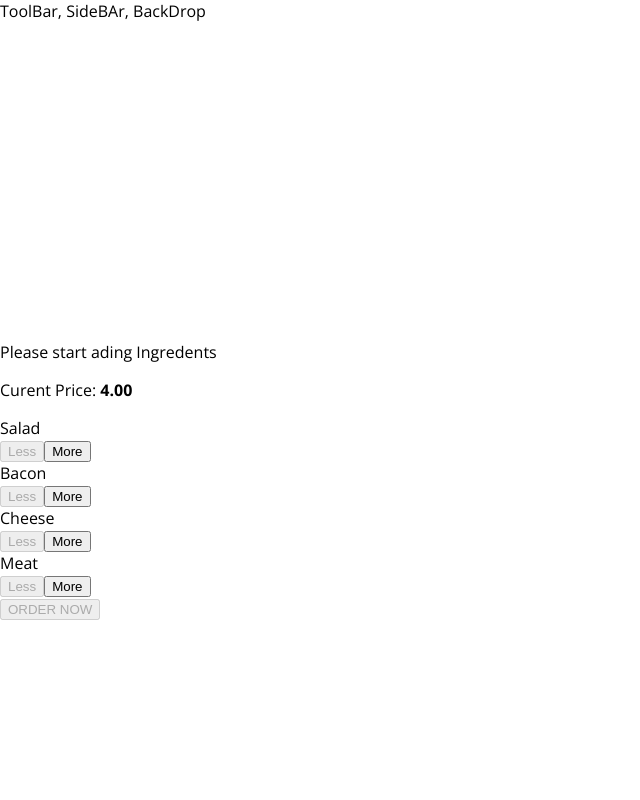
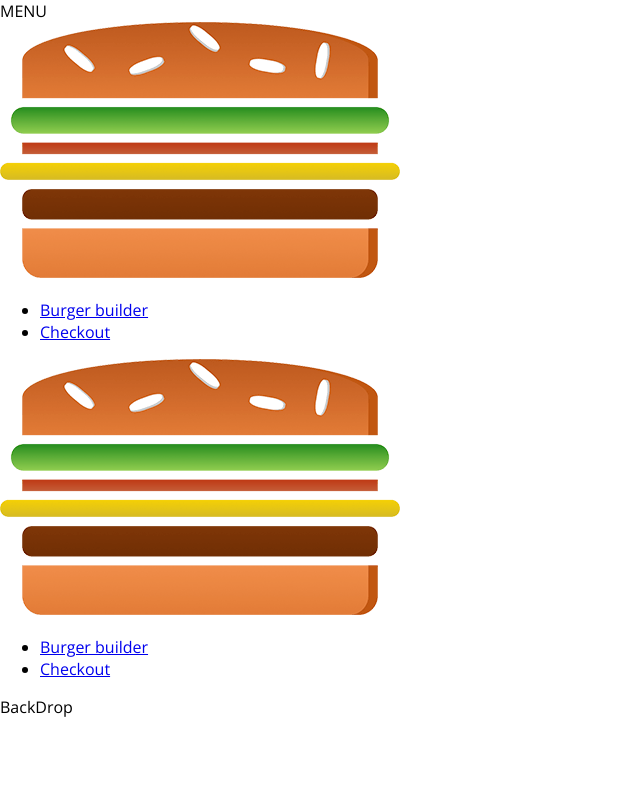
Before and after one commit to shreyass27/burger_builder_app, a React app: page / in a window 1280 px wide. Shown: the top 800 px of the page, without its empty margins (0-640 px from the left). Built offline with nearby package versions, Linux system fonts and the light colour scheme.

Commit message:
Added Logo Png, Implemented Sidedrawer with Layout changes

```diff
--- a/src/components/Layout/Layout.js
+++ b/src/components/Layout/Layout.js
@@ -1,11 +1,13 @@
  import React, { Fragment } from 'react';
  import classes from './Layout.scss';
+ import ToolBar from '../Navigation/Toolbar/Toolbar';
+ import SideDrawer from '../Navigation/SideDrawer/SideDrawer';
 
  const Layout = (props) => (
      <Fragment>
         <div>
-            ToolBar,
-            SideBAr,
+            <ToolBar />
+            <SideDrawer />
             BackDrop
         </div>
         <main className={classes.mainContent}>
--- a/src/components/Layout/Layout.scss
+++ b/src/components/Layout/Layout.scss
@@ -1,3 +1,3 @@
 .mainContent {
-    margin-top: 16px;
+    margin-top: 72px;
 }
--- /dev/null
+++ b/src/components/Navigation/SideDrawer/SideDrawer.js
@@ -0,0 +1,21 @@
+import React from 'react';
+import Logo from '../../Logo/Logo';
+import NavigationItems from '../NavigationItems/NavigationItems';
+import classes from './SideDrawer.scss';
+
+const sideDrawer = (props) => {
+
+    return (
+        <div className={classes.SideDrawer}>
+            <div className={classes.Logo}>
+                <Logo />
+            </div>
+            <nav>
+                <NavigationItems />
+            </nav>
+        </div>
+
+    )
+}
+
+export default sideDrawer;
--- /dev/null
+++ b/src/components/Navigation/SideDrawer/SideDrawer.scss
@@ -0,0 +1,28 @@
+.SideDrawer {
+    position: fixed;
+    width: 280px;
+    max-width: 70%;
+    height: 100%;
+    left: 0;
+    top: 0;
+    z-index: 200;
+    background-color: white;
+    padding: 32px 16px;
+    box-sizing: border-box;
+    transition: transform 0.3 ease-out;
+    @media screen and (min-width: 500px) {
+        display: none;
+    }
+}
+
+.Open {
+    transform: translateX(0);
+}
+
+.Close {
+    transform: translateX(-100%);
+}
+
+.Logo {
+    height: 11%;
+}
--- a/src/containers/BurgerBuilder/BurgerBuilder.js
+++ b/src/containers/BurgerBuilder/BurgerBuilder.js
@@ -21,7 +21,7 @@
         },
         totalPrice: 4,
         purchasable: false,
-        purchaseState: false
+         purchaseState: false
     }
 
     updatePurchaseState() {
```
Also changed, not shown: src/assets/burger-logo.png (added).
